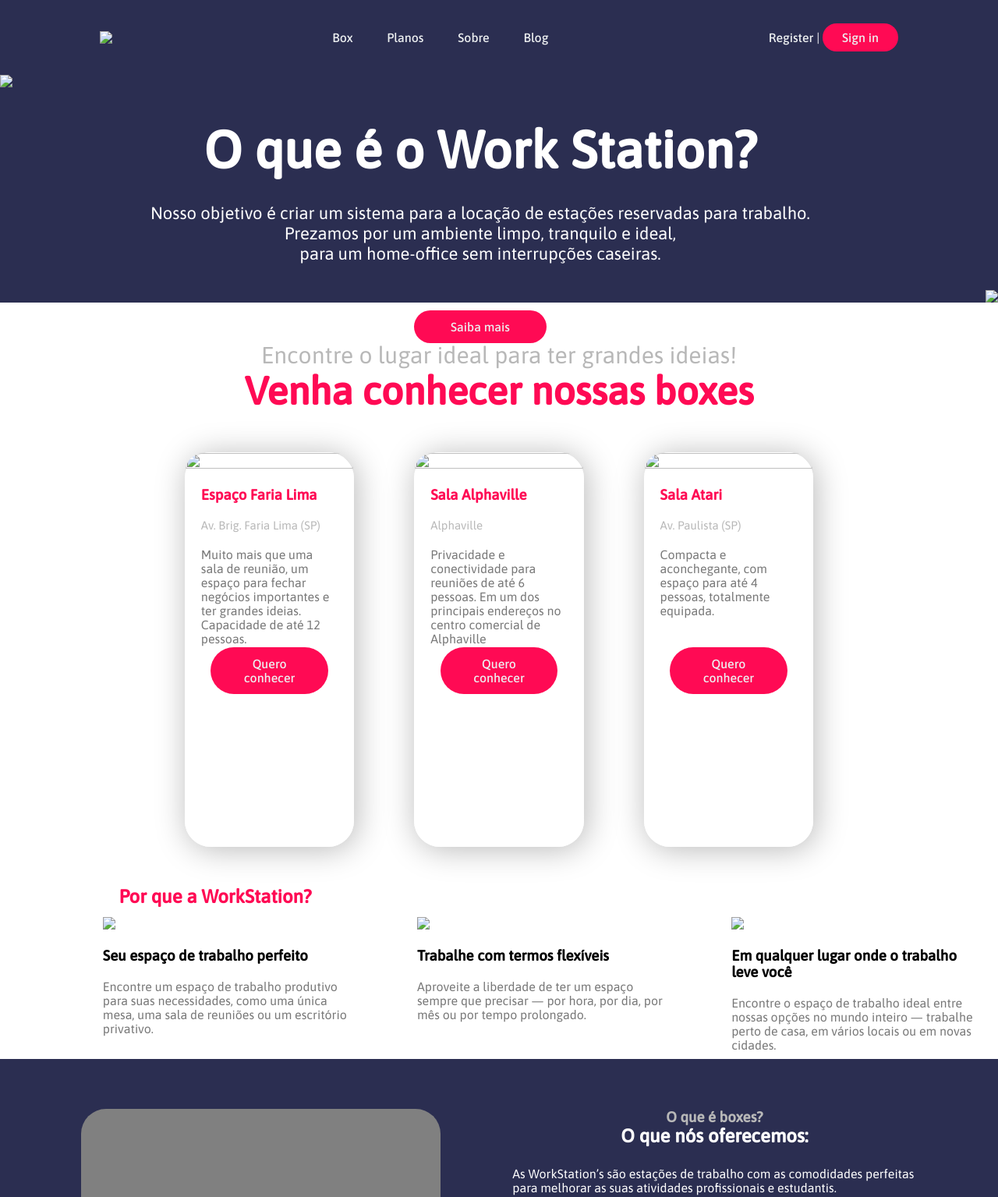
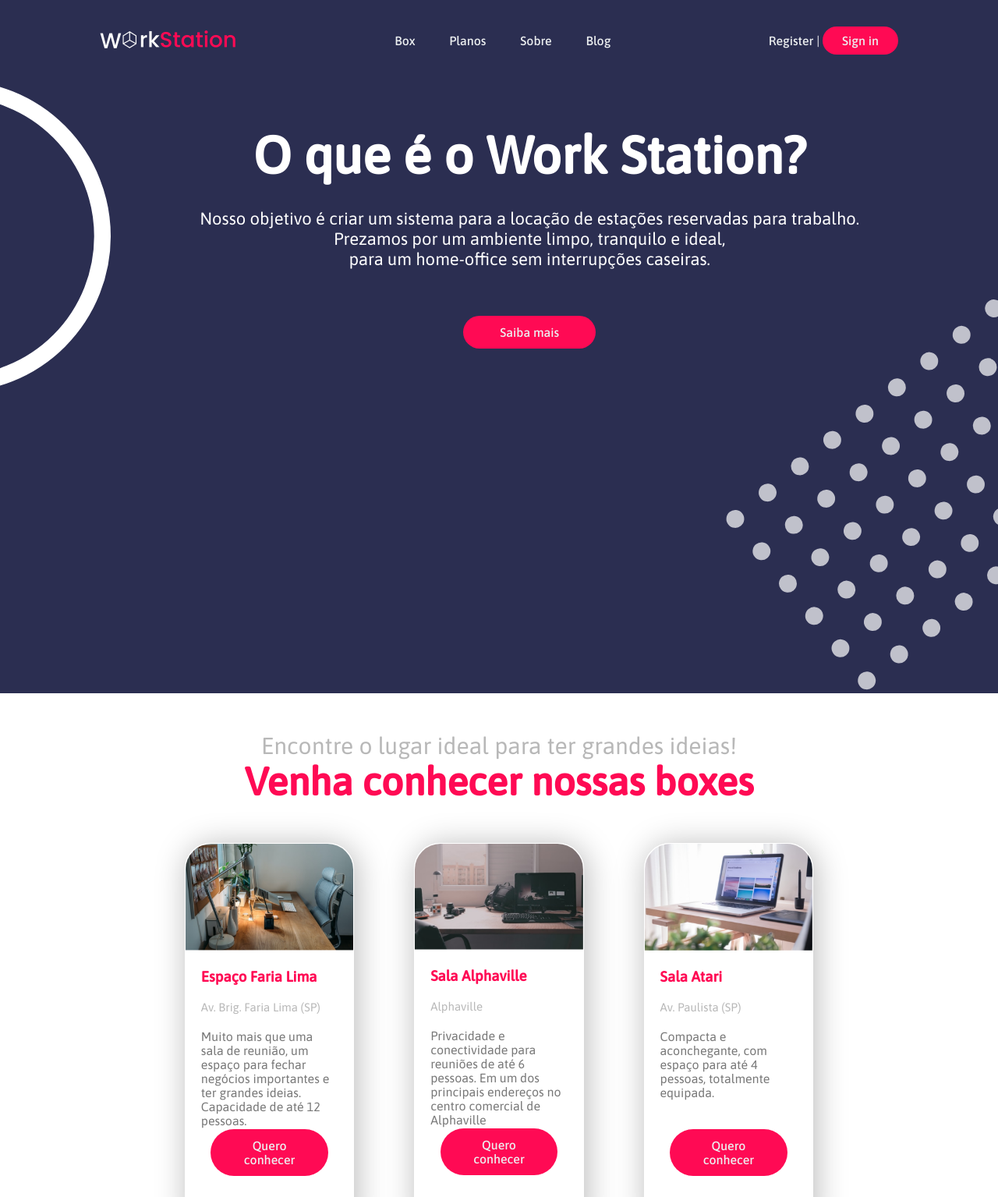
Before and after one commit to szvieira/workstation, a plain HTML site: page index/index.html in a window 1280 px wide. Shown: the top 1535 px of the page at 78% size. Drawn offline with Linux system fonts and the light colour scheme; files that its build step writes are made by us from their sources.

Commit message:
Alteração do direcionamento das pastas

```diff
--- a/css/style.css
+++ b/css/style.css
@@ -188,7 +188,7 @@ main{
 	flex-direction: column;
 	justify-content: center;
 	text-align: center;
-	width: 100%;
+	width: 90%;
 	height: 50vh;
 
 
--- a/index/index.html
+++ b/index/index.html
@@ -4,12 +4,12 @@
 	<meta charset="utf-8">
 	<meta name="viewport" content="width=device-width, initial-scale=1">
 	<title>WorkStation</title>
-	<link rel="stylesheet" href="css/style.css">
-	<link rel="shortcut icon" type="imagex/png" href="./images/png/icon-branco.png">
+	<link rel="stylesheet" href="../css/style.css">
+	<link rel="shortcut icon" type="imagex/png" href="../images/png/icon-branco.png">
 </head>
 <body>
 	<header>
-		<a class="ld-page-return" href="index.html"><img class="logo" src="images/png/logo.png"></a>
+		<a class="ld-page-return" href="index.html"><img class="logo" src="../images/png/logo.png"></a>
 	<nav>
 		<ul class="nav_links">
 			<li><a href="#segunda-section">Box</a></li>
@@ -27,7 +27,7 @@
 		<main>
 			<div id="textos-e-imgs">
 				<div id="img-elipse">
-					<img id="elipse" src="images/svg/Ellipse 2.svg">
+					<img id="elipse" src="../images/svg/Ellipse 2.svg">
 				</div>
 				<div id="textos-principais">
 					<div id="texto-h1">
@@ -43,7 +43,7 @@
 			</div>
 		</main>
 		<div id="somente-bolas">
-			<img id="bolas" src="images/svg/Circulos.svg">
+			<img id="bolas" src="../images/svg/Circulos.svg">
 		</div>
 	</section>
 	<section id="segunda-section">
@@ -54,7 +54,7 @@
 			</div>
 			<div id="container-imagens">
 				<div class="imagem imagem-um">
-					<div class="imagem-background"><img class="foto-um" src="images/png/sala-comercial-1.png"></div>
+					<div class="imagem-background"><img class="foto-um" src="../images/png/sala-comercial-1.png"></div>
 					<h3 class="h3-texto">Espaço Faria Lima</h3>
 					<p class="endereço-sala">Av. Brig. Faria Lima (SP)</p>
 					<div class="p-container">
@@ -66,7 +66,7 @@
 
 				</div>
 				<div class="imagem imagem-dois">
-					<div class="imagem-background"><img class="foto-um" src="images/png/sala-comercial-2.png"></div>
+					<div class="imagem-background"><img class="foto-um" src="../images/png/sala-comercial-2.png"></div>
 					<h3 class="h3-texto">Sala Alphaville</h3>
 					<p class="endereço-sala"> Alphaville</p>
 					<div class="p-container">
@@ -78,7 +78,7 @@
 
 				</div>
 				<div class="imagem imagem-tres">
-					<div class="imagem-background"><img class="foto-um" src="images/png/sala-comercial-3.png"></div>
+					<div class="imagem-background"><img class="foto-um" src="../images/png/sala-comercial-3.png"></div>
 					<h3 class="h3-texto">Sala Atari</h3>
 					<p class="endereço-sala">Av. Paulista (SP)</p>
 					<div class="p-container">
@@ -97,17 +97,17 @@
 				</div>
 				<div class="foto-predio" id="imagens e textos">
 					<div class=" texto-um textos-predios">
-						<img class="work-icon" src="images/svg/predio-comercial 1.svg">
+						<img class="work-icon" src="../images/svg/predio-comercial 1.svg">
 						<h3 class="h3-predio">Seu espaço de trabalho perfeito </h3>
 						<p class="p-predio">Encontre um espaço de trabalho produtivo para suas necessidades, como uma única mesa, uma sala de reuniões ou um escritório privativo.</p>
 					</div>
 					<div class="textos-predios">
-						<img class="work-icon" src="images/svg/horario-de-trabalho 1.svg">
+						<img class="work-icon" src="../images/svg/horario-de-trabalho 1.svg">
 						<h3 class="h3-predio">Trabalhe com termos flexíveis</h3>
 						<p class="p-predio">Aproveite a liberdade de ter um espaço sempre que precisar — por hora, por dia, por mês ou por tempo prolongado.</p>
 					</div>
 					<div class="textos-predios">
-						<img class="work-icon" src="images/svg/icon-map.svg">
+						<img class="work-icon" src="../images/svg/icon-map.svg">
 						<h3 class="h3-predio">Em qualquer lugar onde o trabalho leve você </h3>
 						<p class="p-predio">Encontre o espaço de trabalho ideal entre nossas opções no mundo inteiro — trabalhe perto de casa, em vários locais ou em novas cidades.</p>
 					</div>
@@ -124,7 +124,7 @@
 				 <h1 class="h1-produtos">O que nós oferecemos:</h1>
 				 <p class="p-sub">As WorkStation’s são estações de trabalho com as comodidades perfeitas para melhorar as suas atividades profissionais e estudantis.</p>
 				 <div id="container-icon-dif">
-				 	<img class="icon-dif" src="images/svg/icones-diferenciais.svg">
+				 	<img class="icon-dif" src="../images/svg/icones-diferenciais.svg">
 				 </div>
 				</div>
 			</div>
```
